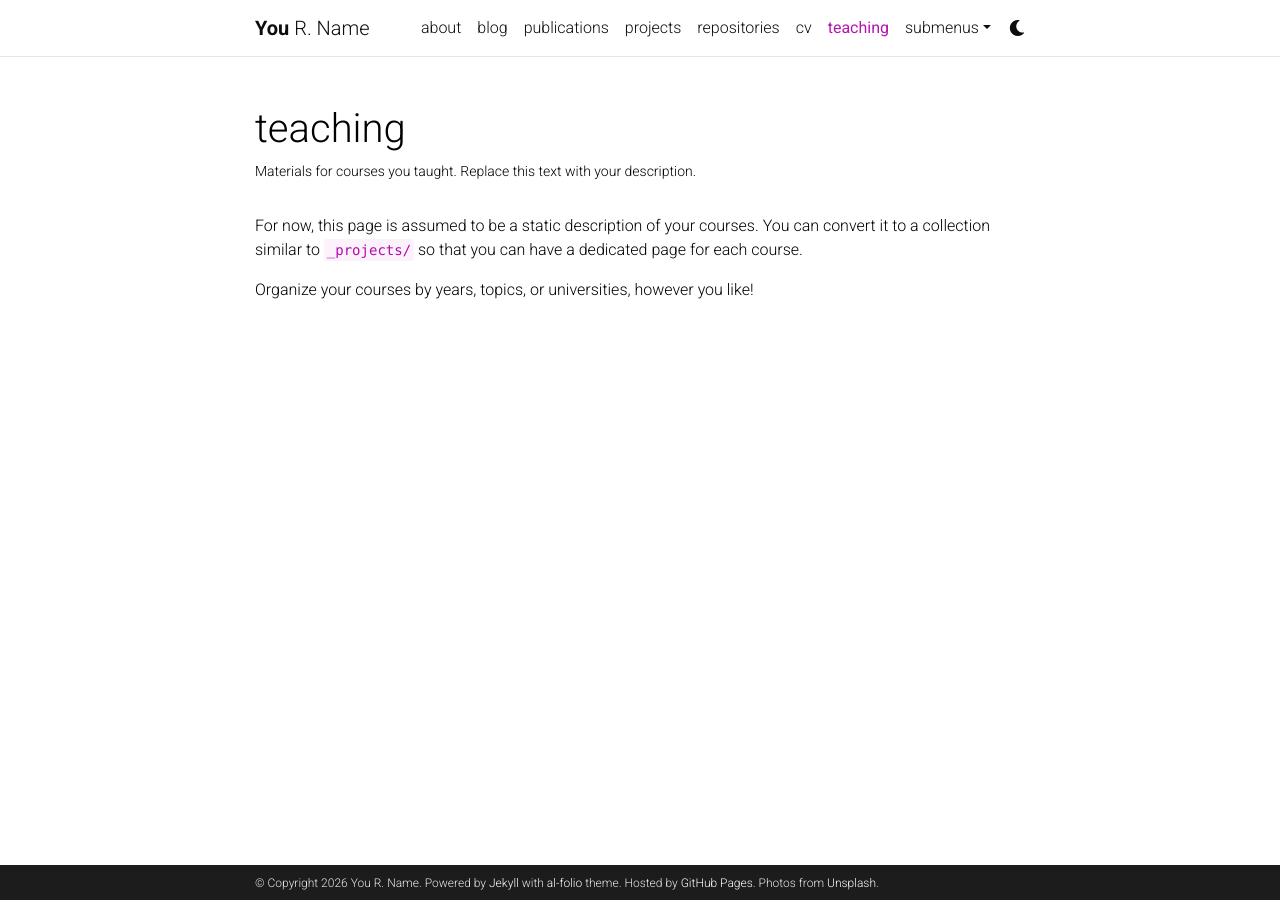
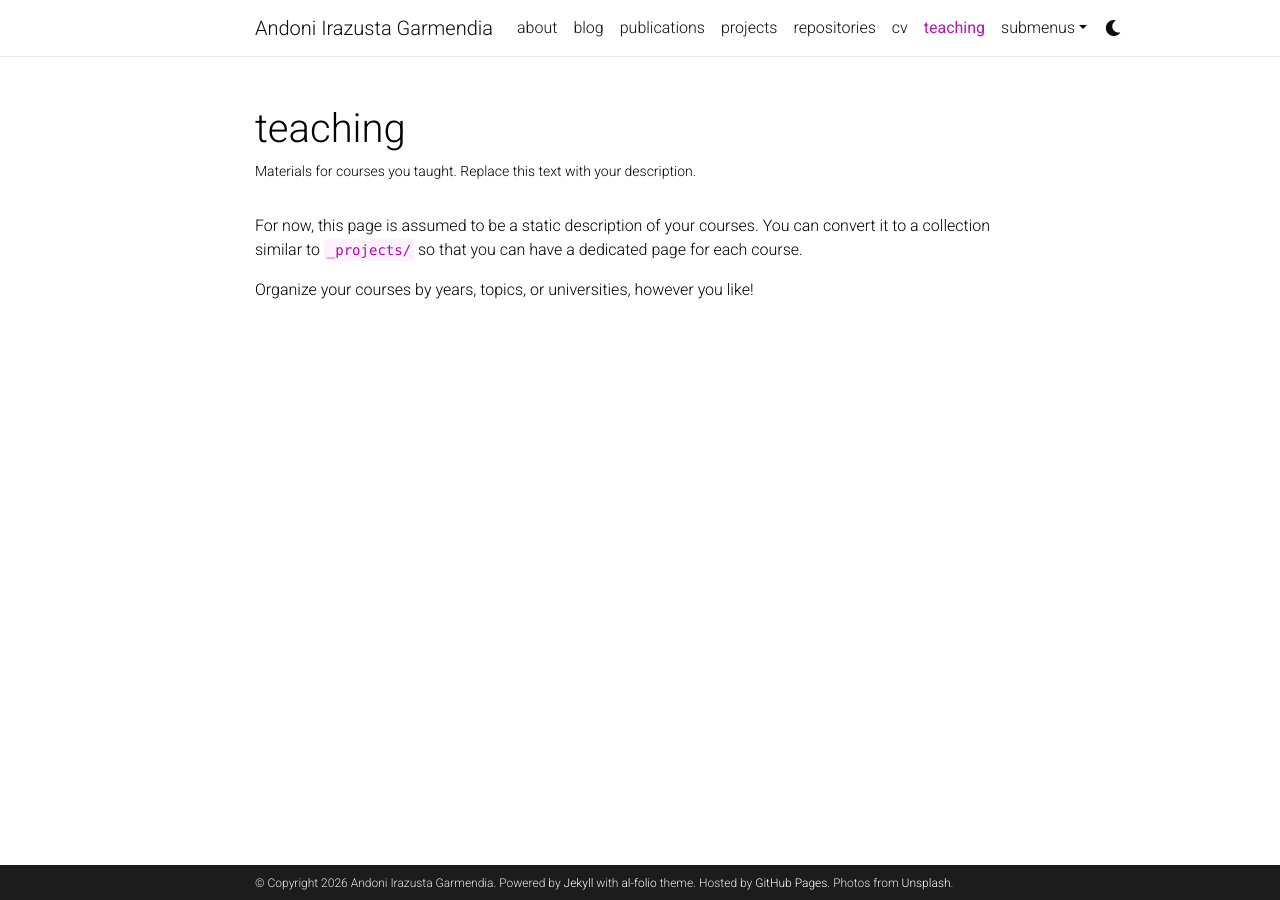
Before and after one commit to TheLeprechaun25/TheLeprechaun25.github.io, a Jekyll site: the page built from _pages/teaching.md, in a window 1280 px wide. Built offline with Jekyll 4.4.1, drawn with Linux system fonts in a browser that asks for light colours; comment, search, counter and statistics services are not loaded; a style sheet for code colours, icons or effects is not loaded.

Commit message:
Update site configuration with personal details

```diff
--- a/_config.yml
+++ b/_config.yml
@@ -2,10 +2,10 @@
 # Site settings
 # -----------------------------------------------------------------------------
 
-title: blank # the website title (if blank, full name will be used instead)
-first_name: You
-middle_name: R.
-last_name: Name
+title: Andoni Irazusta Garmendia # the website title (if blank, full name will be used instead)
+first_name: Andoni
+middle_name:
+last_name: Irazusta Garmendia
 email: you@example.com
 description: > # the ">" symbol means to ignore newlines until "footer_text:"
   A simple, whitespace theme for academics. Based on [*folio](https://github.com/bogoli/-folio) design.
@@ -18,7 +18,7 @@
 lang: en # the language of your site (for example: en, fr, cn, ru, etc.)
 icon: ⚛️  # the emoji used as the favicon (alternatively, provide image name in /assets/img/)
 
-url: https://al-folio.github.io # the base hostname & protocol for your site
+url: https://theleprechaun25.github.io # the base hostname & protocol for your site
 baseurl: # the subpath of your site, e.g. /blog/
 last_updated: false # set to true if you want to display last updated in the footer
 impressum_path:  # set to path to include impressum link in the footer, use the same path as permalink in a page, helps to conform with EU GDPR
```
